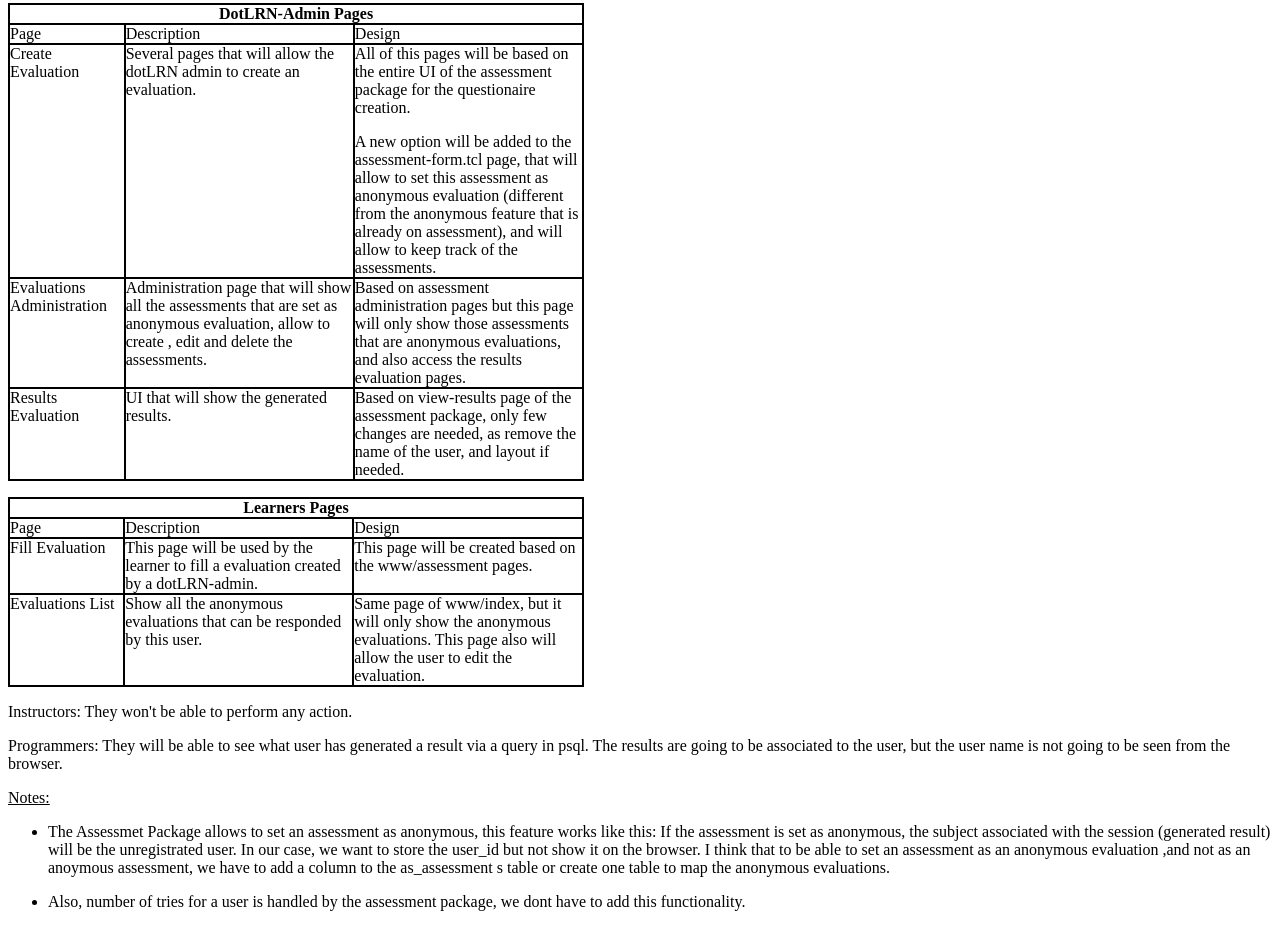
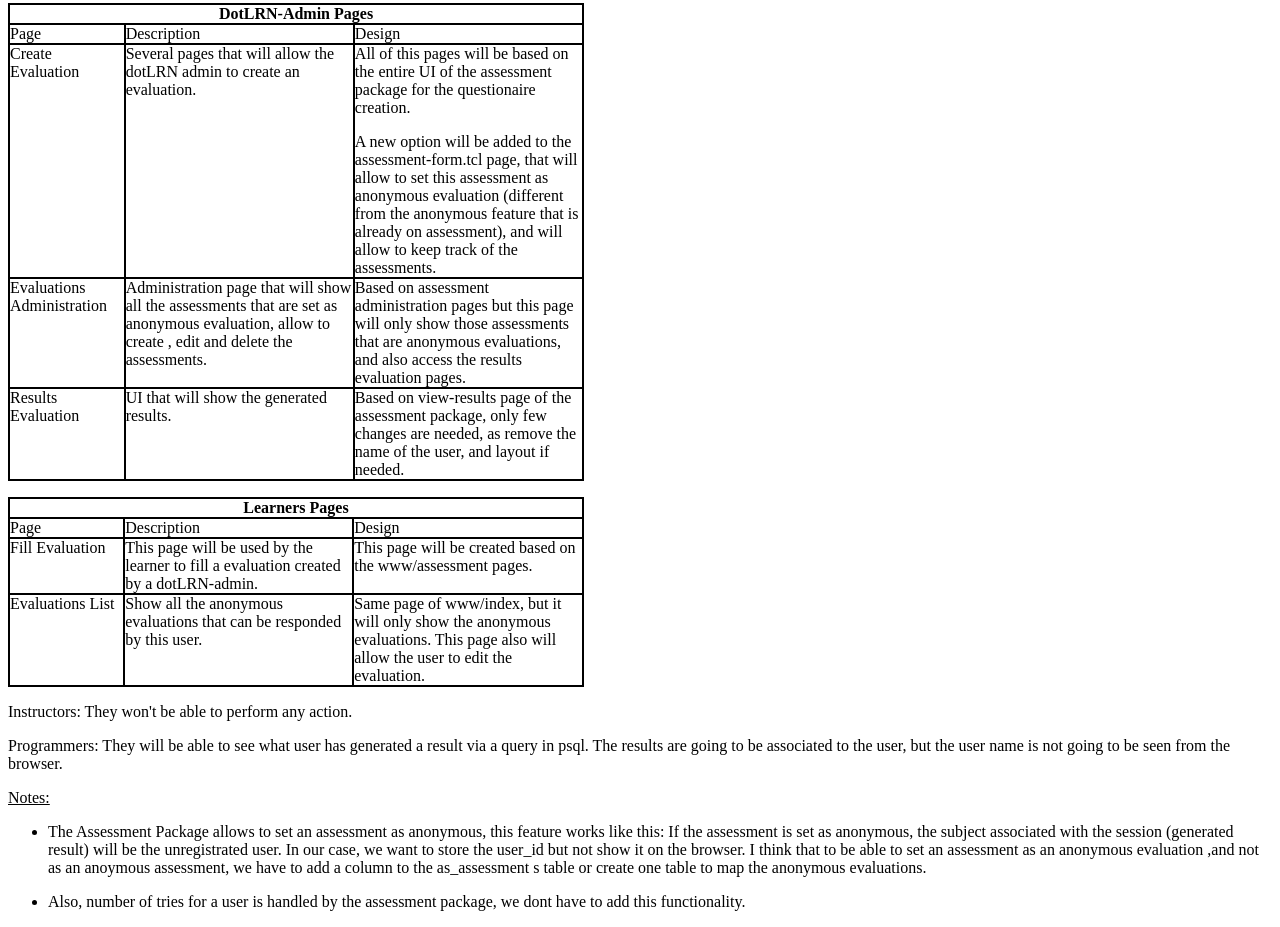
Before and after one commit to openacs/anon-eval, a plain HTML site: page www/doc/index.html in a window 1280 px wide. Shown: the part 513-1440 px from the top of the page. Drawn offline with Linux system fonts and the light colour scheme.

Commit message:
Fix typos

```diff
--- a/www/doc/index.html
+++ b/www/doc/index.html
@@ -168,7 +168,7 @@
 	is not going to be seen from the browser.</P>
       <P STYLE="margin-bottom: 0in"><U>Notes:</U></P>
       <UL>
-	<LI><P STYLE="margin-bottom: 0in">The Assessmet
+	<LI><P STYLE="margin-bottom: 0in">The Assessment
 	    Package  allows to set an assessment as anonymous, this feature
 	    works like this:  If the assessment is set as anonymous, the subject
 	    associated with the session (generated result) will be the
```
Also changed, not shown: 3 other files.
